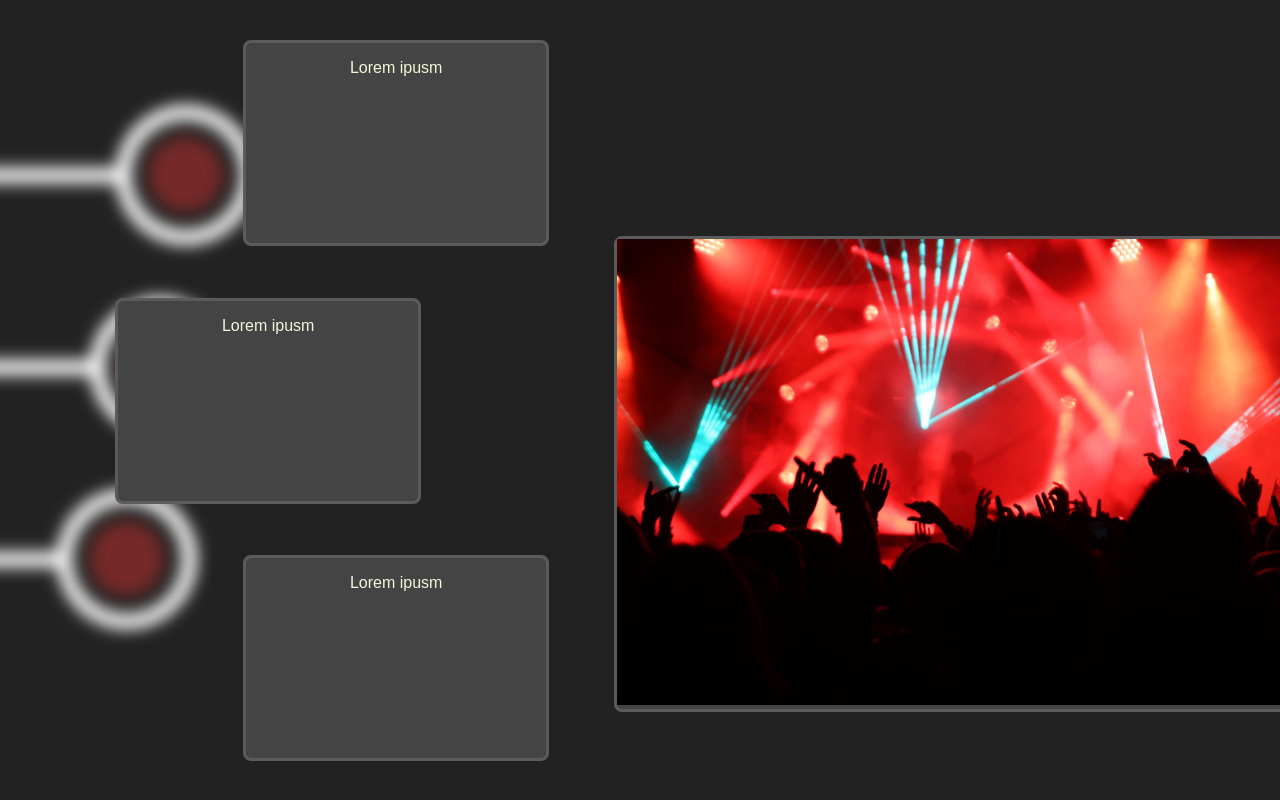
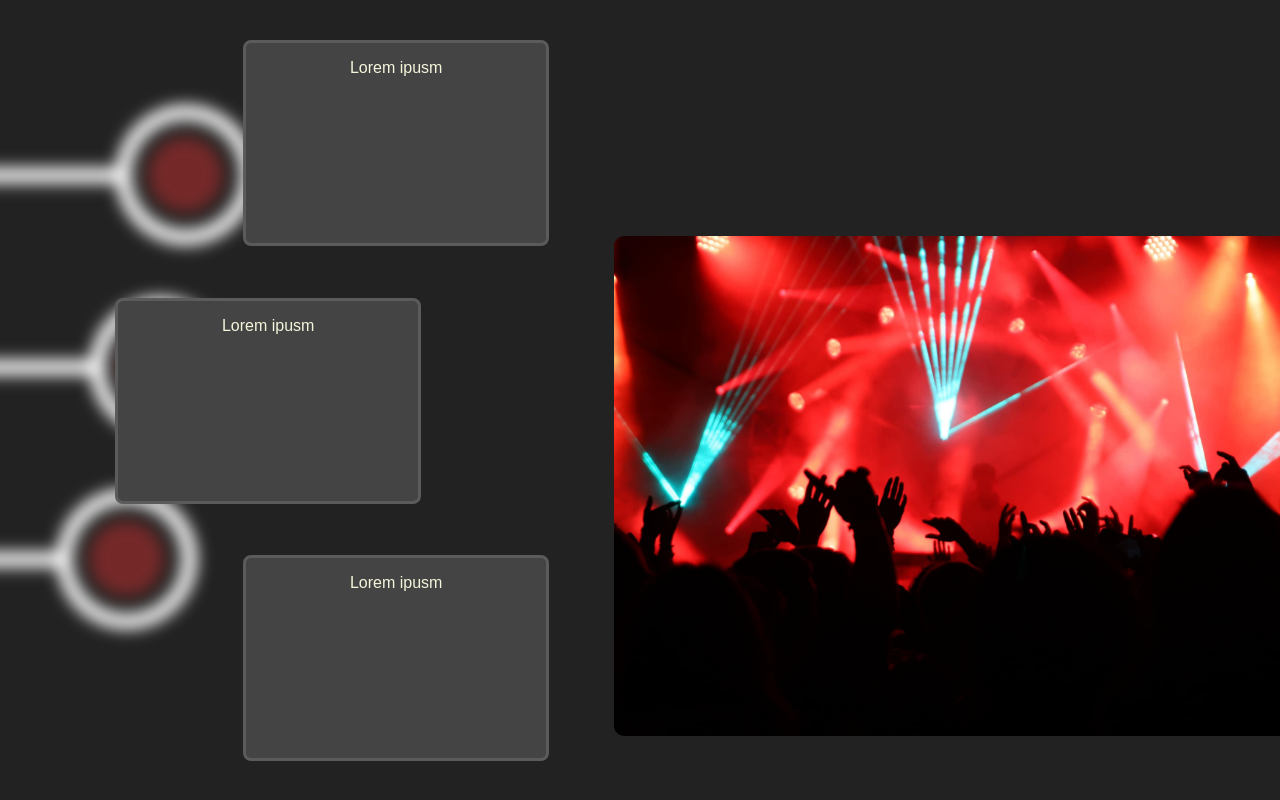
Before and after one commit to Decibels-UTC/website, a React (Create React App) app: page / in a window 1280 px wide. Shown: the part 1000-1800 px from the top of the page. Built offline with nearby package versions, Linux system fonts and the light colour scheme; a web font is replaced by a local one.

Commit message:
little fix

```diff
--- a/src/components/Desc.jsx
+++ b/src/components/Desc.jsx
@@ -42,12 +42,14 @@ function Desc() {
               <div className={"third-text "}><Container className={"container"}  width={300} height={200} text={"Lorem ipusm"}/></div>
 
           </div>
-            <div className={"place-holder-img"}>
-              <Container  className={"img-placeholder"} width={700} height={"auto"} src={imgdBs}/>
-            </div>
-
-
-
+          <div className={"place-holder-img"}>
+              <motion.img src={imgdBs} className={"img-placeholder"}
+                          initial={{x: 0, opacity: 0.8, scale: 1, rotate: 0}}
+                          whileInView={{x: 0, opacity: 1, scale: 1, rotate: 0}}
+                          viewport={{once: true}}
+                          transition={{duration: 2}}
+              ></motion.img>
+          </div>
 
 
       </>
--- a/src/components/Son.jsx
+++ b/src/components/Son.jsx
@@ -10,7 +10,7 @@ function Son(){
         <div className="page-son">
             <h1 className={"title son-title"}>Son</h1>
             <div className={"text-middle"}>
-                <Container classname={"container"} height={600} width={600} text={"coucou"}/>
+                <Container classname={"text-son"} height={600} width={600} text={"coucou"}/>
             </div>
             <div>
                 <img src={item2} className={"item son"}  />
--- a/src/style/Desc.css
+++ b/src/style/Desc.css
@@ -63,4 +63,6 @@ position:relative;
 
 .img-placeholder{
     border-radius: 10px;
+    height: 500px;
+    width: auto;
 }
--- a/src/style/Son.css
+++ b/src/style/Son.css
@@ -24,3 +24,8 @@
     margin-left: 25%;
     margin-top: -60%;
 }
+
+.text-son{
+    position: relative;
+    opacity: 1;
+}
```
